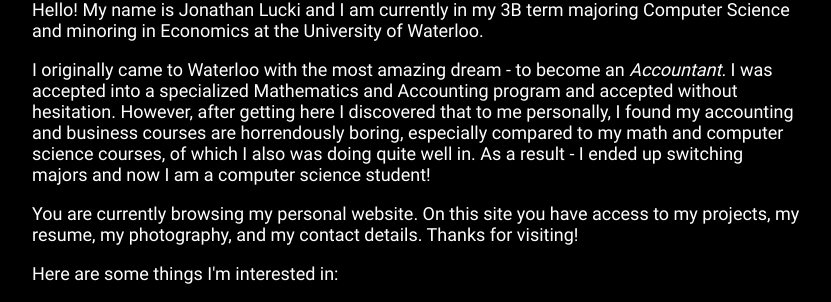
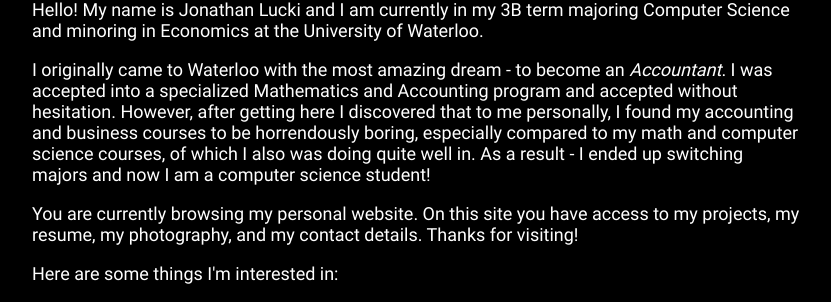
Before and after one commit to jonathanlucki/jonathanlucki.github.io, a Jekyll site: the page built from about.html, in a window 1280 px wide. Shown: the part 756-1058 px from the top of the page, without its empty margins (224-1055 px from the left). Built offline with Jekyll 4.4.1, drawn with Linux system fonts in a browser that asks for light colours; nearby versions of some CDN libraries.

Commit message:
fixed typo in about.yml

```diff
--- a/_data/about.yml
+++ b/_data/about.yml
@@ -1,6 +1,6 @@
 paragraphs:
   - text: Hello! My name is Jonathan Lucki and I am currently in my 3B term majoring Computer Science and minoring in Economics at the University of Waterloo.
-  - text: I originally came to Waterloo with the most amazing dream - to become an <em>Accountant</em>. I was accepted into a specialized Mathematics and Accounting program and accepted without hesitation. However, after getting here I discovered that to me personally, I found my accounting and business courses are horrendously boring, especially compared to my math and computer science courses, of which I also was doing quite well in. As a result - I ended up switching majors and now I am a computer science student!
+  - text: I originally came to Waterloo with the most amazing dream - to become an <em>Accountant</em>. I was accepted into a specialized Mathematics and Accounting program and accepted without hesitation. However, after getting here I discovered that to me personally, I found my accounting and business courses to be horrendously boring, especially compared to my math and computer science courses, of which I also was doing quite well in. As a result - I ended up switching majors and now I am a computer science student!
   - text: You are currently browsing my personal website. On this site you have access to my projects, my resume, my photography, and my contact details. Thanks for visiting!
 interests:
   starter: "Here are some things I'm interested in:"
```
